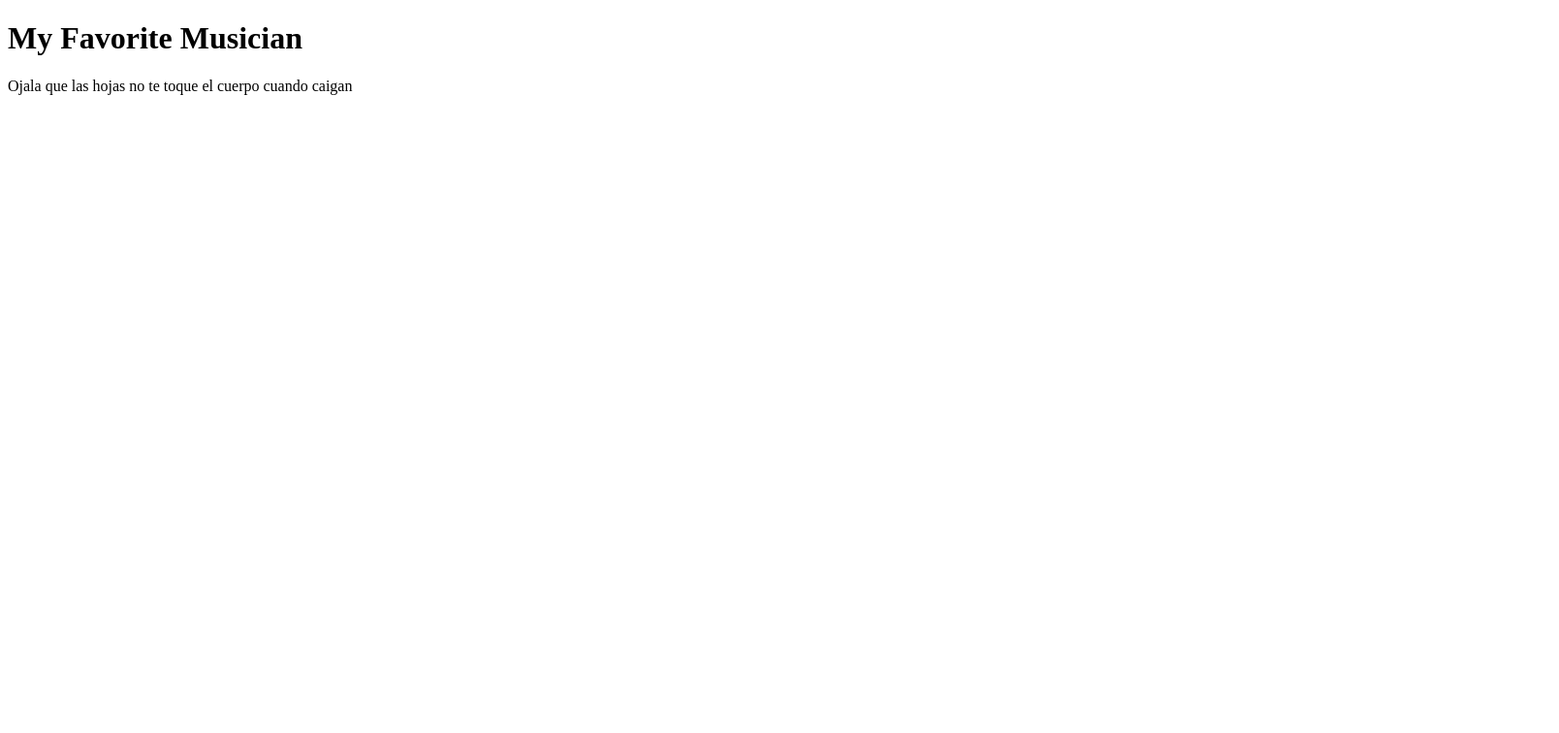
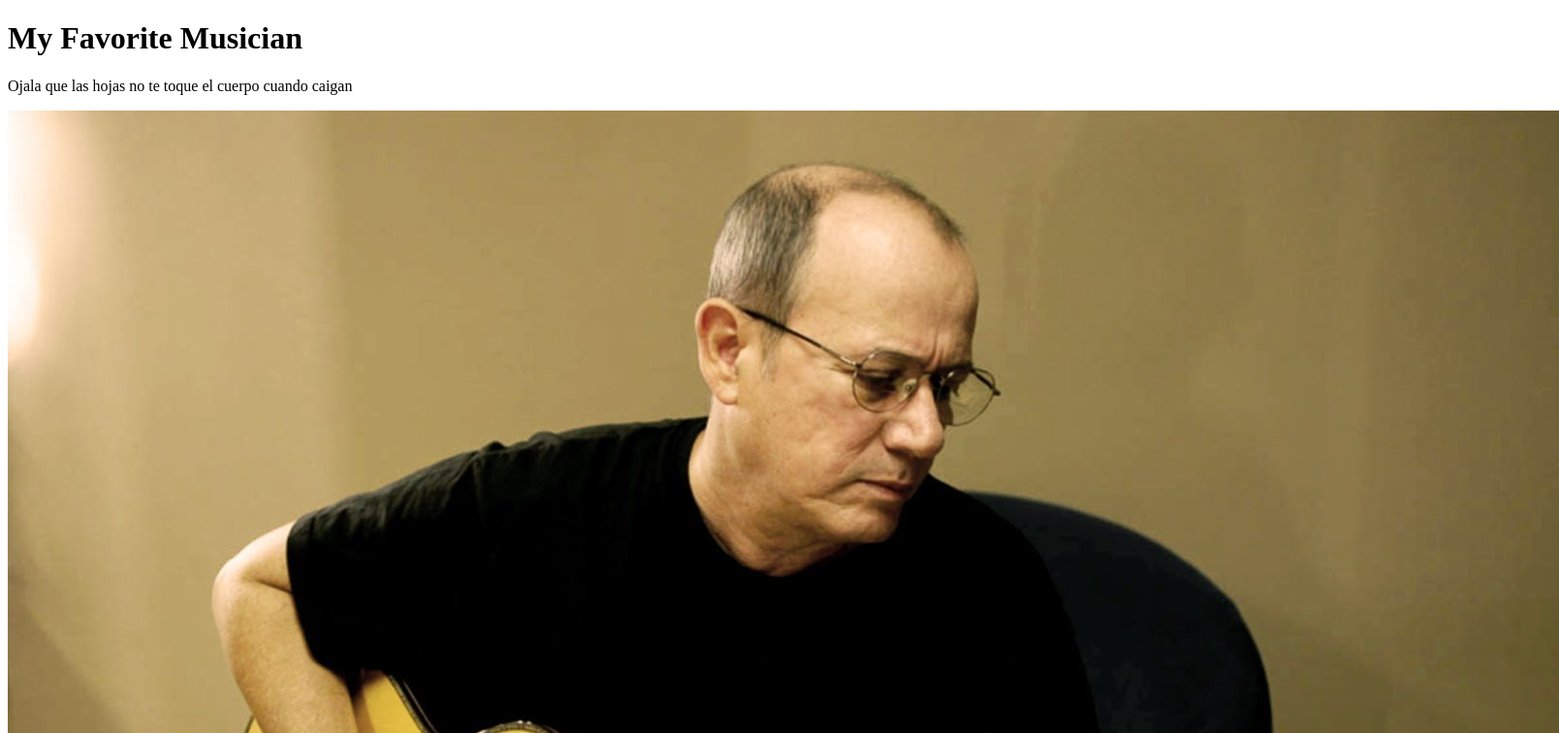
Before and after one commit to HpatricioH/git-practice, a plain HTML site: page index.html in a window 1280 px wide. Shown: the top 756 px of the page at 97% size, 1608 px wide, since content can reach past the window. Drawn offline with Linux system fonts and the light colour scheme.

Commit message:
add image of favorite musician

```diff
--- a/index.html
+++ b/index.html
@@ -9,5 +9,6 @@
 <body>
   <h1>My Favorite Musician</h1>
   <p>Ojala que las hojas no te toque el cuerpo cuando caigan</p>
+  <img src="Silvio Rodríguez.jpg" alt="musician picture">
 </body>
 </html>
```
Also changed, not shown: Silvio Rodríguez.jpg (added).
